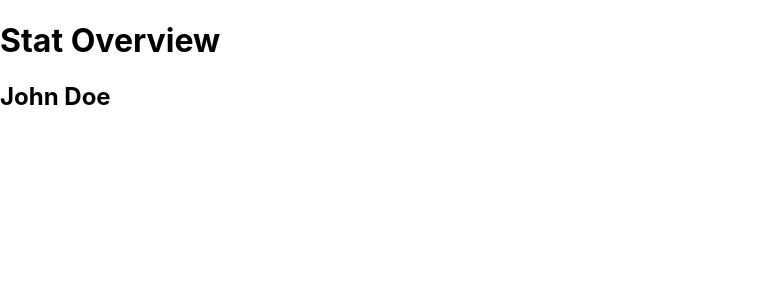
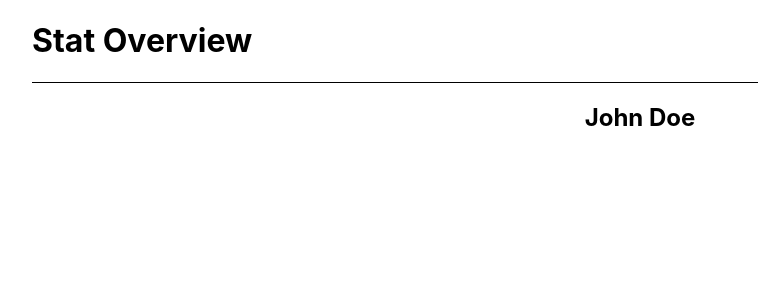
Before and after one commit to bradlet/thompson_learn_near_fe, a Next.js app: page /stats in a window 1280 px wide. Shown: the top 300 px of the page, without its empty margins (0-758 px from the left). Built offline with nearby package versions, Linux system fonts and the light colour scheme.

Commit message:
Mess around with stat page slightly

```diff
--- a/pages/stats.tsx
+++ b/pages/stats.tsx
@@ -1,6 +1,7 @@
-import type { NextPage } from 'next'
+import type { NextPage } from 'next';
 import type { ApiData } from './api/hello';
 import { useEffect, useState } from 'react';
+import styles from '../styles/Stats.module.css';
 
 const Stats: NextPage = () => {
     const [data, setData] = useState<ApiData | null>(null)
@@ -20,10 +21,12 @@ const Stats: NextPage = () => {
     if (!data) return <p>No profile data</p>
 
     return (
-      <>
-        <h1>Stat Overview</h1>
+      <div className={styles.stat_overview}>
+          <div className={`${styles.page_title} ${styles.has_border}`}>
+              <h1>Stat Overview</h1>
+            </div>
         <h2>{data.name}</h2>
-      </>
+      </div>
     )
 }
 
--- /dev/null
+++ b/styles/Stats.module.css
@@ -0,0 +1,16 @@
+.page_title {
+    display: block;
+    width: 100%;
+}
+
+.stat_overview {
+    padding: 0 2rem;
+    display: flex;
+    flex-direction: column;
+    justify-content: center;
+    align-items: center;
+}
+
+.has_border {
+    border-bottom: 1px solid #000000;
+}
```
